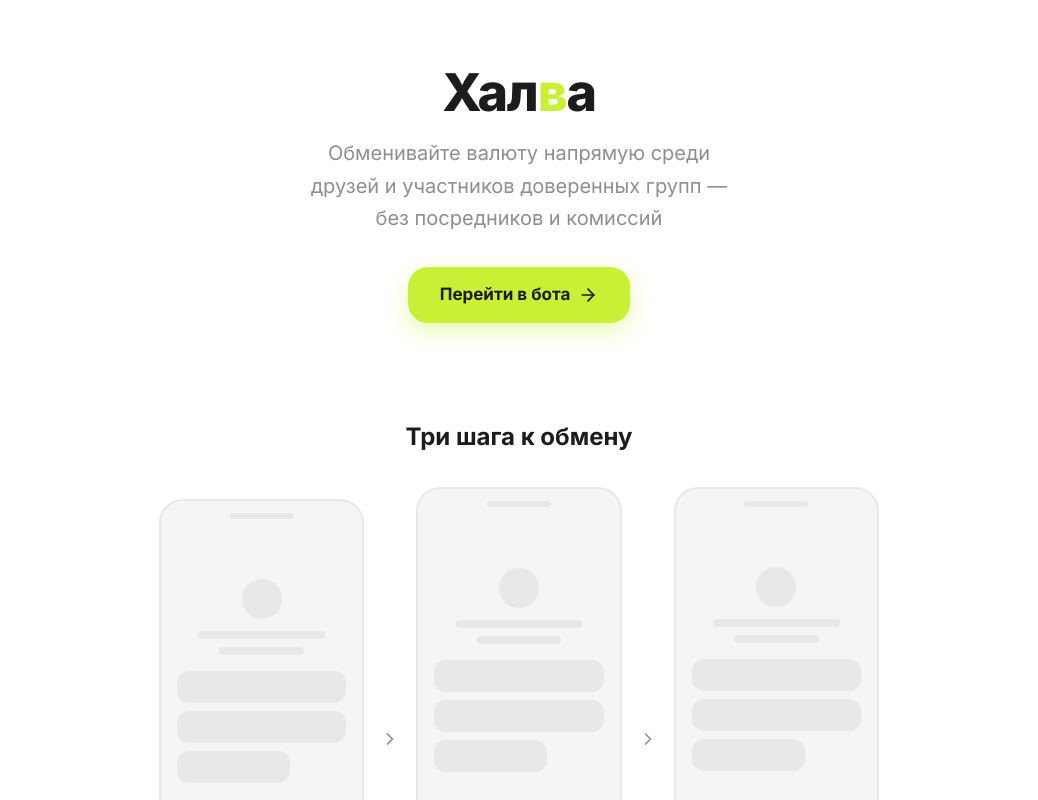
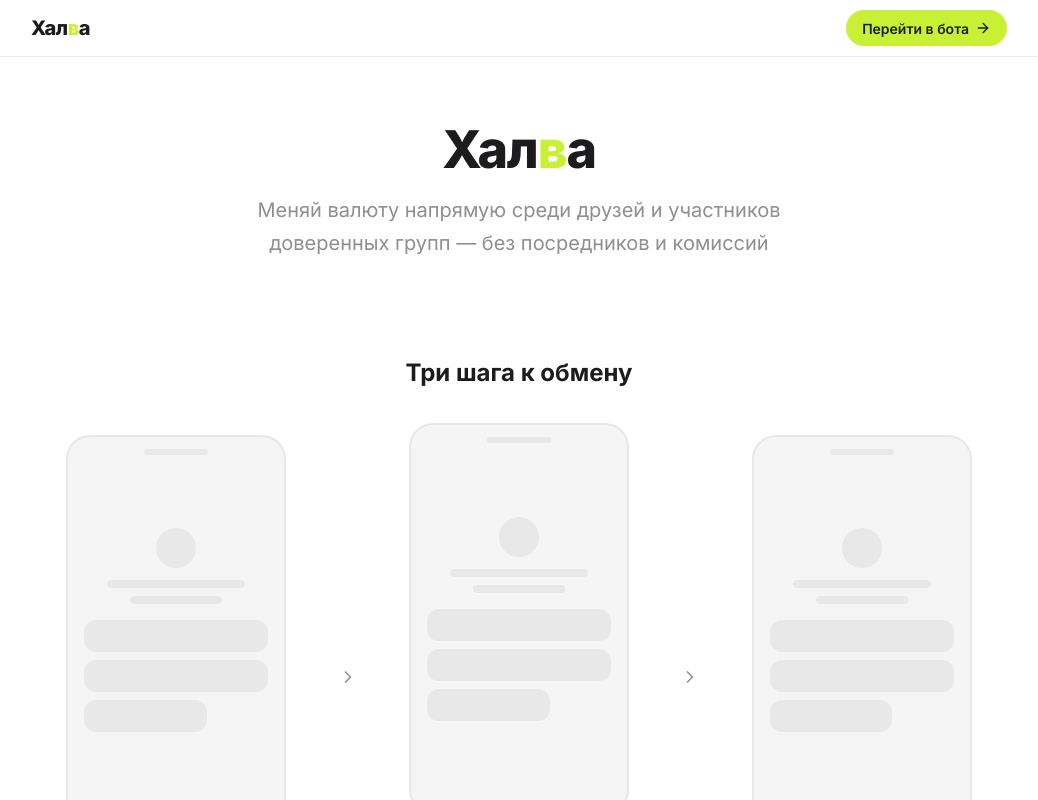
Before and after one commit to fusioneery/havala-bot, a React (Vite) app in the folder packages/mini-app/: page / in a window 1280 px wide. Shown: the whole page, without its empty margins (121-1159 px from the left). Built offline with nearby package versions, Linux system fonts and the light colour scheme.

Commit message:
feat: add sticky header with CTA, replace footer with contrasted credits bar

```diff
--- a/packages/mini-app/src/pages/landing.tsx
+++ b/packages/mini-app/src/pages/landing.tsx
@@ -7,25 +7,34 @@ export default function LandingPage() {
 
   return (
     <div className="h-dvh bg-background text-foreground overflow-y-auto">
+      {/* ── Header ── */}
+      <header className="sticky top-0 z-10 bg-background/80 backdrop-blur-lg border-b border-border">
+        <div className="flex items-center justify-between px-6 h-14 max-w-5xl mx-auto">
+          <span className="text-[20px] font-extrabold tracking-tight">
+            Хал<span className="text-lime">в</span>а
+          </span>
+          <a
+            href={botUrl}
+            className="inline-flex items-center gap-1.5 bg-lime hover:bg-lime-hover text-[#1C1C1E] h-9 px-4 rounded-full font-semibold text-[14px] active:scale-[0.97] transition-all"
+          >
+            Перейти в бота
+            <ArrowRight className="w-4 h-4" />
+          </a>
+        </div>
+      </header>
+
       {/* ── Hero ── */}
       <section className="px-6 pt-16 pb-12 max-w-xl mx-auto text-center">
         <h1 className="text-[40px] sm:text-[52px] font-extrabold tracking-tight leading-[1.1] mb-4">
           Хал<span className="text-lime">в</span>а
         </h1>
-        <p className="text-[18px] sm:text-[20px] text-muted-foreground leading-relaxed mb-8 max-w-md mx-auto">
-          Обменивайте валюту напрямую среди друзей и участников доверенных групп — без посредников и комиссий
+        <p className="text-[18px] sm:text-[20px] text-muted-foreground leading-relaxed max-w-xl mx-auto">
+          Меняй валюту напрямую среди друзей и участников доверенных групп — без посредников и комиссий
         </p>
-        <a
-          href={botUrl}
-          className="inline-flex items-center justify-center gap-2 bg-lime hover:bg-lime-hover text-[#1C1C1E] h-[56px] px-8 rounded-[20px] font-bold text-[17px] active:scale-[0.98] transition-all shadow-[0_8px_24px_rgba(200,241,53,0.4)]"
-        >
-          Перейти в бота
-          <ArrowRight className="w-5 h-5" />
-        </a>
       </section>
 
       {/* ── 3-Step Flow ── */}
-      <section className="px-6 py-12 max-w-3xl mx-auto">
+      <section className="px-6 py-12 max-w-5xl mx-auto">
         <h2 className="text-[24px] font-bold mb-8 text-center">Три шага к обмену</h2>
         <div className="flex flex-col sm:flex-row items-center gap-2 sm:gap-4">
           <FlowStep
@@ -77,17 +86,32 @@ export default function LandingPage() {
         </div>
       </section>
 
-      {/* ── Footer CTA ── */}
-      <section className="px-6 pt-8 pb-16 max-w-xl mx-auto text-center">
-        <p className="text-muted-foreground text-[15px] mb-4">Готовы попробовать?</p>
-        <a
-          href={botUrl}
-          className="inline-flex items-center justify-center gap-2 bg-lime hover:bg-lime-hover text-[#1C1C1E] h-[56px] px-8 rounded-[20px] font-bold text-[17px] active:scale-[0.98] transition-all shadow-[0_8px_24px_rgba(200,241,53,0.4)]"
-        >
-          Открыть Халву в Telegram
-          <ArrowRight className="w-5 h-5" />
-        </a>
-      </section>
+      {/* ── Footer ── */}
+      <footer className="bg-foreground text-background mt-12">
+        <div className="flex flex-col sm:flex-row items-center justify-between gap-3 px-6 py-5 max-w-5xl mx-auto text-[13px]">
+          <a
+            href="https://telegra.ph/Halwa-02-27"
+            target="_blank"
+            rel="noopener noreferrer"
+            className="opacity-60 hover:opacity-100 transition-opacity"
+          >
+            Подробнее о проекте
+          </a>
+          <span className="flex items-center gap-1.5 opacity-60">
+            made with
+            <HeartIcon />
+            by{' '}
+            <a
+              href="https://vladabramov.me"
+              target="_blank"
+              rel="noopener noreferrer"
+              className="underline underline-offset-2 hover:opacity-80 transition-opacity"
+            >
+              Vlad
+            </a>
+          </span>
+        </div>
+      </footer>
     </div>
   );
 }
@@ -120,7 +144,7 @@ function FlowStep({ icon, title, description }: {
         <span className="text-muted-foreground">{icon}</span>
         <h3 className="text-[16px] font-semibold">{title}</h3>
       </div>
-      <p className="text-[14px] text-muted-foreground leading-relaxed max-w-[240px]">{description}</p>
+      <p className="text-[14px] text-muted-foreground leading-relaxed max-w-[240px] md:max-w-none">{description}</p>
     </div>
   );
 }
@@ -136,3 +160,25 @@ function ExplainerItem({ icon, title, text }: { icon: React.ReactNode; title: st
     </div>
   );
 }
+
+function HeartIcon() {
+  return (
+    <svg
+      viewBox="0 0 24 24"
+      fill="currentColor"
+      className="w-3.5 h-3.5 text-red-500"
+      style={{ animation: 'heartbeat 1.2s ease-in-out infinite' }}
+    >
+      <path d="M12 21.35l-1.45-1.32C5.4 15.36 2 12.28 2 8.5 2 5.42 4.42 3 7.5 3c1.74 0 3.41.81 4.5 2.09C13.09 3.81 14.76 3 16.5 3 19.58 3 22 5.42 22 8.5c0 3.78-3.4 6.86-8.55 11.54L12 21.35z" />
+      <style>{`
+        @keyframes heartbeat {
+          0%, 100% { transform: scale(1); }
+          14% { transform: scale(1.3); }
+          28% { transform: scale(1); }
+          42% { transform: scale(1.3); }
+          70% { transform: scale(1); }
+        }
+      `}</style>
+    </svg>
+  );
+}
```
